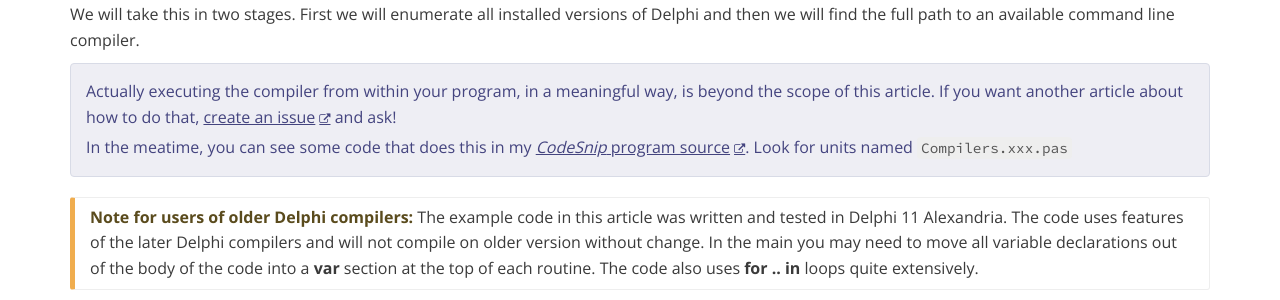
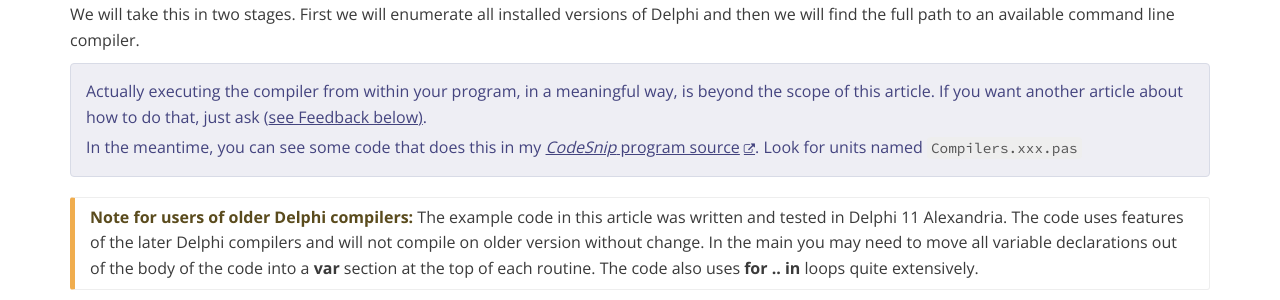
Before and after one commit to delphidabbler/delphidabbler.github.io, a Jekyll site: the page built from _articles/article-27.html, in a window 1280 px wide and 900 px high, scrolled down 537 px. Shown: the part 180-480 px from the top of the window. Built offline with Jekyll 4.4.1, drawn with Linux system fonts in a browser that asks for light colours; nearby versions of some CDN libraries; comment, search, counter and statistics services are not loaded; some of the changed text lies outside the part shown.

Commit message:
Change issues links to links to Feedback section

```diff
--- a/_articles/article-27.html
+++ b/_articles/article-27.html
@@ -56,9 +56,9 @@ redirect_from:
 
     <div class="alert alert-info">
         <p>Actually executing the compiler from within your program, in a meaningful way, is beyond the
-            scope of this article. If you want another article about how to do that, <a
-                href="https://github.com/delphidabbler/delphidabbler.github.io/issues">create an issue</a> and ask!</p>
-        <p>In the meatime, you can see some code that does this in my <a
+            scope of this article. If you want another article about how to do that, just ask (<a
+                href="#feedback">see Feedback below)</a>.</p>
+        <p>In the meantime, you can see some code that does this in my <a
                 href="https://github.com/delphidabbler/codesnip/tree/master/Src" target="_blank"><em>CodeSnip</em>
                 program source</a>. Look for units named <code>Compilers.xxx.pas</code></p>
     </div>
@@ -563,9 +563,8 @@ redirect_from:
 
     <aside>
         <p class="callout callout-warning">I'm not sure if <code>DCC32.exe</code> is present in (some) community
-            editions of Delphi. If anyone knows the answer to this, please <a
-                href="https://github.com/delphidabbler/delphidabbler.github.io/issues" target="_blank">create an
-                issue</a> on this website's GitHub repo and let me know.</p>
+            editions of Delphi. If anyone knows the answer to this, please let me know (<a
+                href="#feedback">see Feedback below</a>).</p>
     </aside>
 
     <p>Here's a function to detect if <code>DCC32.exe</code> exists for a given registry subkey:</p>
```
